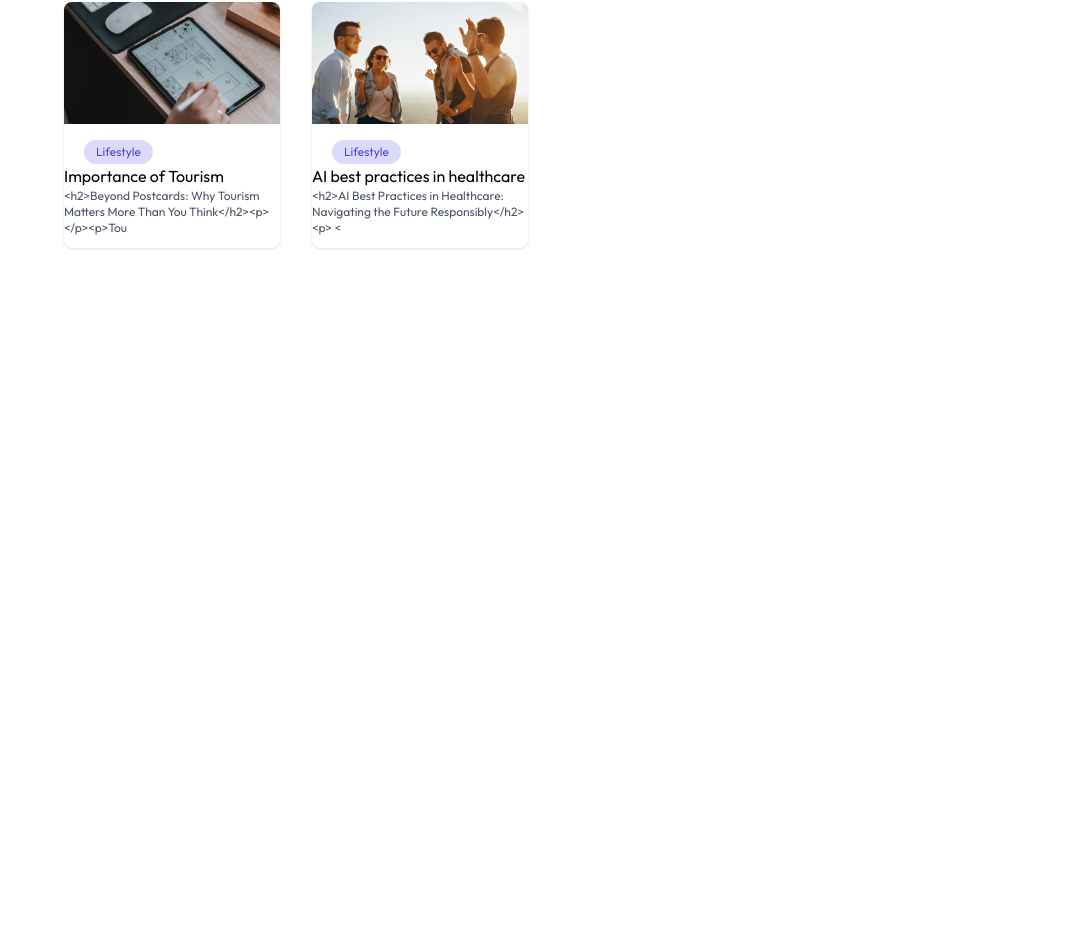
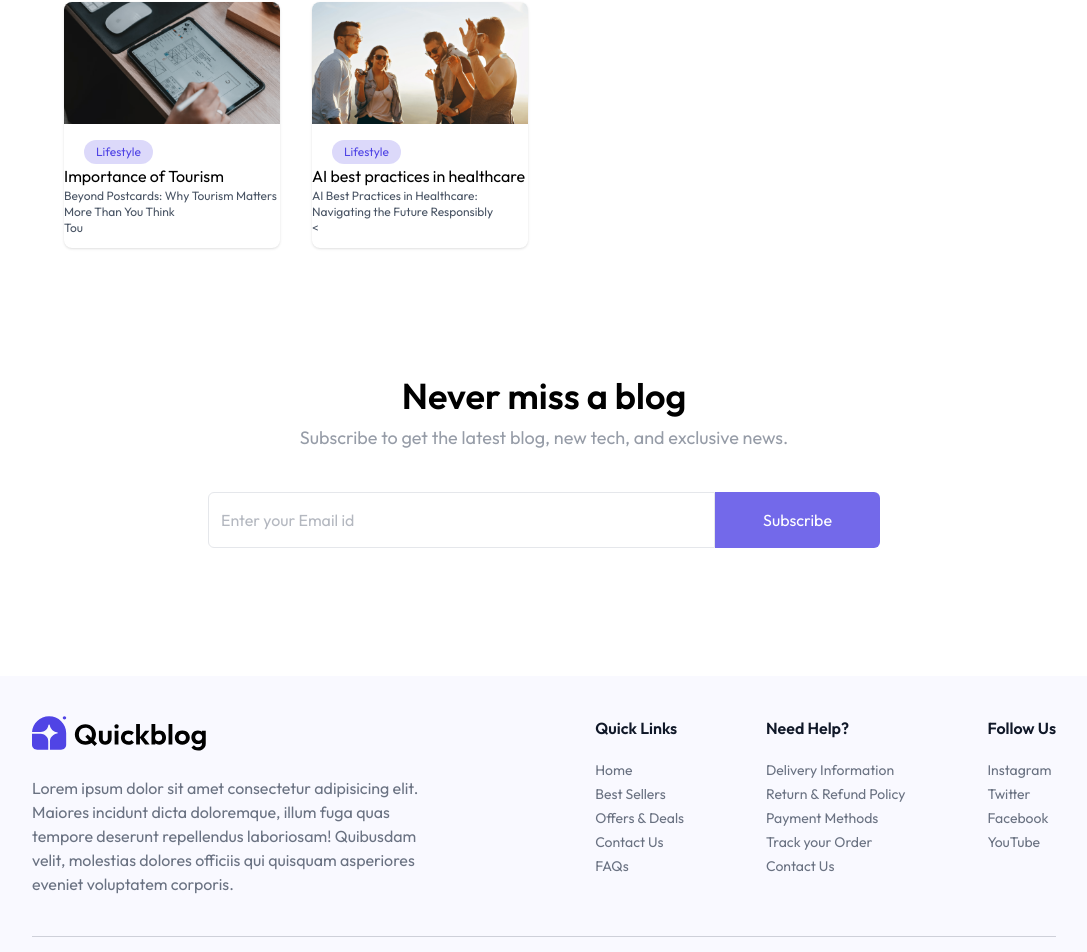
Before and after one commit to Kartik-125/Ai-integrated-Blog-Application, a React (Vite) app in the folder client/: page / in a window 1280 px wide. Shown: the part 1241-2193 px from the top of the page, without its empty margins (96-1183 px from the left). Before the commit the page ends 1585 px from the top, so only its background shows below. Built offline with nearby package versions, Linux system fonts and the light colour scheme.

Commit message:
third commit

```diff
--- a/client/package.json
+++ b/client/package.json
@@ -11,6 +11,7 @@
   },
   "dependencies": {
     "@tailwindcss/vite": "^4.1.18",
+    "moment": "^2.30.1",
     "motion": "^12.29.0",
     "react": "^19.2.0",
     "react-dom": "^19.2.0",
--- a/client/src/App.jsx
+++ b/client/src/App.jsx
@@ -8,7 +8,7 @@ const App = () => {
     <div>
       <Routes>
         <Route path='/' element={<Home/>}/>
-        <Route path='/blog' element={<Blog/>}/>
+        <Route path='/blog/:id' element={<Blog/>}/>
       </Routes>
     </div>
   )
--- a/client/src/assets/assets.js
+++ b/client/src/assets/assets.js
@@ -190,8 +190,8 @@ export const comments_data = [
             "name": "Michael Scott",
             "content": "This is my new comment",
             "isApproved": false,
-            "createdAt": "2025-04-30T09:30:06.918Z",
-            "updatedAt": "2025-04-30T09:30:06.918Z",
+            "createdAt": "2025-11-30T09:30:06.918Z",
+            "updatedAt": "2025-11-30T09:30:06.918Z",
             "__v": 0
         },
         {
@@ -200,8 +200,8 @@ export const comments_data = [
             "name": "John Doe",
             "content": "This is a nice blog",
             "isApproved": false,
-            "createdAt": "2025-04-29T10:17:54.832Z",
-            "updatedAt": "2025-04-29T10:17:54.832Z",
+            "createdAt": "2025-12-29T10:17:54.832Z",
+            "updatedAt": "2025-12-29T10:17:54.832Z",
             "__v": 0
         },
         {
@@ -210,8 +210,8 @@ export const comments_data = [
             "name": "Jack London",
             "content": "Hi this blog is must to read",
             "isApproved": true,
-            "createdAt": "2025-04-22T11:12:46.547Z",
-            "updatedAt": "2025-04-22T11:13:10.015Z",
+            "createdAt": "2025-11-22T11:12:46.547Z",
+            "updatedAt": "2025-11-22T11:13:10.015Z",
             "__v": 0
         },
         {
@@ -220,8 +220,8 @@ export const comments_data = [
             "name": "Sam Smith",
             "content": "This is the best blog, everybody should read it",
             "isApproved": false,
-            "createdAt": "2025-04-22T10:34:22.020Z",
-            "updatedAt": "2025-04-22T10:34:22.020Z",
+            "createdAt": "2025-12-22T10:34:22.020Z",
+            "updatedAt": "2025-12-22T10:34:22.020Z",
             "__v": 0
         },
         {
@@ -230,8 +230,8 @@ export const comments_data = [
             "name": "Peter Lawrence",
             "content": "Honestly, I did not expect this to work, but it totally did. Saved my project!",
             "isApproved": true,
-            "createdAt": "2025-04-22T09:42:00.444Z",
-            "updatedAt": "2025-04-22T10:24:55.626Z",
+            "createdAt": "2026-01-22T09:42:00.444Z",
+            "updatedAt": "2026-01-22T10:24:55.626Z",
             "__v": 0
         }
     ]
--- a/client/src/components/BlogCard.jsx
+++ b/client/src/components/BlogCard.jsx
@@ -12,7 +12,7 @@ const BlogCard = ({blog}) => {
       <span className='ml-5 mt-4 px-3 py-1 inline-block bg-primary/20 rounded-full text-primary text-xs'>{category}</span>
       <div>
         <h5>{title}</h5>
-        <p className='mb-3 text-xs text-gray-600'>{description.slice(0,80)}</p>
+        <p className='mb-3 text-xs text-gray-600'dangerouslySetInnerHTML={{"__html": description.slice(0,80)}}></p>
       </div>
 
     </div>
--- /dev/null
+++ b/client/src/components/Footer.jsx
@@ -0,0 +1,35 @@
+import React from 'react'
+import { assets, footer_data } from '../assets/assets'
+
+const Footer = () => {
+  return (
+    <div className='px-6 md:px-16 lg:px-24 xl:px-32 bg-primary/3'>
+        <div className='flex flex-col md:flex-row items-start justify-between gap-10 py-10 border-b border-gray-500/30 text-gray-500'>
+
+        <div>
+            <img src={assets.logo} alt="logo" className='w-32 sm:w-44' />
+            <p className='max-w-[410px] mt-6'> Lorem ipsum dolor sit amet consectetur adipisicing elit. Maiores incidunt dicta doloremque, illum fuga quas tempore deserunt repellendus laboriosam! Quibusdam velit, molestias dolores officiis qui quisquam asperiores eveniet voluptatem corporis.</p>
+        </div>
+
+        <div className='flex flex-wrap justify-between w-full md:w-[45%] gap-5'>
+            {footer_data.map((section,index)=>(
+                <div key={index}>
+                    <h3 className='font-semibold text-base text-gray-900 md:mb-5 mb-2'>{section.title}</h3>
+                    <ul className='text-sm space-y-1'>
+                        {section.links.map((link,i)=>(
+                            <li key={i}>
+                                <a href="#" className='hover:underline transition'>{link}</a>
+                            </li>
+                        ))}
+                    </ul>
+                </div>
+            ))}
+        </div>
+
+        </div>
+        <p className='py-4 text-center text-sm md:text-base text-gray-500/80'>Made by Kartikay. All right Reserved</p>
+    </div>
+  )
+}
+
+export default Footer
--- /dev/null
+++ b/client/src/components/Newsletter.jsx
@@ -0,0 +1,33 @@
+import React from 'react'
+
+const Newsletter = () => {
+  return (
+    <div className='flex flex-col items-center justify-center text-center space-y-2 my-32'>
+      <h1 className='md:text-4xl text-2xl font-semibold'>
+        Never miss a blog
+      </h1>
+
+      <p className='md:text-lg text-gray-500/70 pb-8'>
+        Subscribe to get the latest blog, new tech, and exclusive news.
+      </p>
+
+      <form className='flex items-center justify-between max-w-2xl w-full md:h-14 h-12'>
+        <input
+          type='email'
+          placeholder='Enter your Email id'
+          required
+          className='border border-gray-200 h-full w-full px-3 text-gray-500 outline-none rounded-md rounded-r-none'
+        />
+
+        <button
+          type='submit'
+          className='md:px-12 px-8 h-full text-white bg-primary/80 hover:bg-primary transition-all cursor-pointer rounded-md rounded-l-none'
+        >
+          Subscribe
+        </button>
+      </form>
+    </div>
+  )
+}
+
+export default Newsletter
--- a/client/src/index.css
+++ b/client/src/index.css
@@ -12,3 +12,29 @@
 @theme {
   --color-primary: #5044E5;
 }
+
+.rich-text { font-size: 15px;  }
+
+.rich-text p { margin-bottom: 16px; color: #292929; }
+
+.rich-text h1 { font-size: 36px; font-weight: 700; color: #252525 !important; margin: 32px 0; }
+
+.rich-text h2 { font-size: 22px; font-weight: 700; color: #252525 !important; margin: 24px 0; }
+
+.rich-text h3 { font-size: 18px; font-weight: 600; color: #333333 !important; margin: 20px 0; }
+
+.rich-text h4 { font-size: 16px; font-weight: 500; color: #444444 !important; margin: 16px 0; }
+
+.rich-text h5 { font-size: 14px; font-weight: 400; color: #555555 !important; margin: 12px 0; }
+
+.rich-text h6 { font-size: 12px; font-weight: 400; color: #666666 !important; margin: 8px 0; }
+
+.rich-text strong { font-weight: 700; }
+
+.rich-text ol { margin-left: 30px; list-style-type: decimal; }
+
+.rich-text ul { margin-left: 30px; list-style-type: disc; }
+
+.rich-text li { margin-bottom: 8px; }
+
+.rich-text a { color: #007AFF }
--- a/client/src/pages/Blog.jsx
+++ b/client/src/pages/Blog.jsx
@@ -1,11 +1,98 @@
-import React from 'react'
+import React, { useEffect, useState } from 'react'
+import { useParams } from 'react-router-dom'
+import { assets, blog_data, comments_data } from '../assets/assets'
+import Navbar from '../components/Navbar'
+import moment from 'moment'
 
 const Blog = () => {
-  return (
-    <div>
-      <h1>Blog</h1>
+  const { id } = useParams()
+
+  const [data, setData] = useState(null)
+  const [comments, setComments] = useState([])
+
+  const [name, setName] =useState('')
+  const [content, setContent] =useState('')
+
+
+  const fetchBlogData = async () => {
+    const data = blog_data.find(item => item._id === id)
+    setData(data)
+  }
+
+  const fetchComments = async () =>{
+    setComments(comments_data)
+  }
+
+
+  const addComment = async ()=>{
+    e.preventDefault();
+  }
+
+  useEffect(() => {
+    fetchBlogData()
+    fetchComments()
+  }, [id])
+
+
+  return data ? (
+
+    <div className='relative'>
+      <img src={assets.gradientBackground} alt="" className='absolute -top-50 -z-1 opacity-50' />
+
+      <Navbar />
+
+      <div className='text-center mt-20 text-gray-600'>
+
+        <p className='text-primary py-4 font-medium'>Published on {moment(data.createdAt).format('MMMM Do YYYY')}</p>
+
+        <h1 className='text-2xl sm:text-5xl font-semibold max-w-2xl mx-auto text-gray-800'>{data.title}</h1>
+
+        <h2 className='my-5 max-w-lg truncate mx-auto'>{data.subTitle}</h2>
+
+        <p className='inline-block py-1 px-4 rounded-full mb-6 border text-sm border-primary/35 bg-primary/5 font-medium text-primary'>Miachle Brown</p>
+
+      </div>
+
+      <div className='mx-5 max-w-5xl md:mx-auto my-10 mt-6'>
+
+        <img src={data.image} alt="" className='rounded-3xl mb-5' />
+
+        <div dangerouslySetInnerHTML={{ __html: data.description }} className='rich-text max-w-3xl mx-auto'></div>
+
+        {/* {comment section} */}
+        <div className='mt-14 mb-10 max-w-3xl mx-auto'>
+          <p className='font-semibold mb-4'>Comments ({comments.length})</p>
+          <div className='flex flex-col gap-4'>
+            {comments.map((item, index) => (
+              <div key={index} className='relative bg-primary/2 border border-primary/5 max-w-xl p-4 rounded text-gray-600'>
+                <div className='flex items-center gap-2 mb-2'>
+                  <img src={assets.user_icon} className='w-6' alt="" />
+                  <p className='font-medium'>{item.name}</p>
+                </div>
+                <p className='text-sm max-w-md ml-8'>{item.content}</p>
+                <div className='absolute right-4 bottom-3 flex items-center gap-2 text-xs'>
+                  {moment(item.createdAt).fromNow()}
+                </div>
+              </div>
+            ))}
+          </div>
+        </div>
+
+        {/* add comment section */}
+        <div className='max-w-3xl mx-auto'>
+          <p className='font-semibold mb-4'>Add your Comment</p>
+          <form onSubmit={addComment} className='flex flex-col items-start gap-4 max-w-lg'>
+            <input onChange={(e)=> setName(e.target.value)} value={name} type="text" placeholder='Name' required  className='w-full p-2 border border-gray-300 rounded outline-none'/>
+
+            <textarea placeholder='Comment' className='w-full p-2 border border-gray-300 rounded outline-none h-48'></textarea>
+
+            <button type='submit' className='bg-primary text-white rounded p-2 px-8 hover:scale-102 transition-all cursor-pointer'>Submit</button>
+          </form>
+        </div>
+      </div>
+
     </div>
-  )
+  ) : <div>Loading...</div>
 }
 
 export default Blog
--- a/client/src/pages/Home.jsx
+++ b/client/src/pages/Home.jsx
@@ -2,6 +2,8 @@ import React from 'react'
 import Navbar from '../components/Navbar'
 import Header from '../components/Header'
 import BlogList from '../components/BlogList'
+import Newsletter from '../components/Newsletter'
+import Footer from '../components/Footer'
 
 const Home = () => {
   return (
@@ -9,6 +11,8 @@ const Home = () => {
       <Navbar/>
       <Header/>
       <BlogList/>
+      <Newsletter/>
+      <Footer/>
     </div>
   )
 }
```
Also changed, not shown: 1 other file (tests, documents, lock files or other folders).
